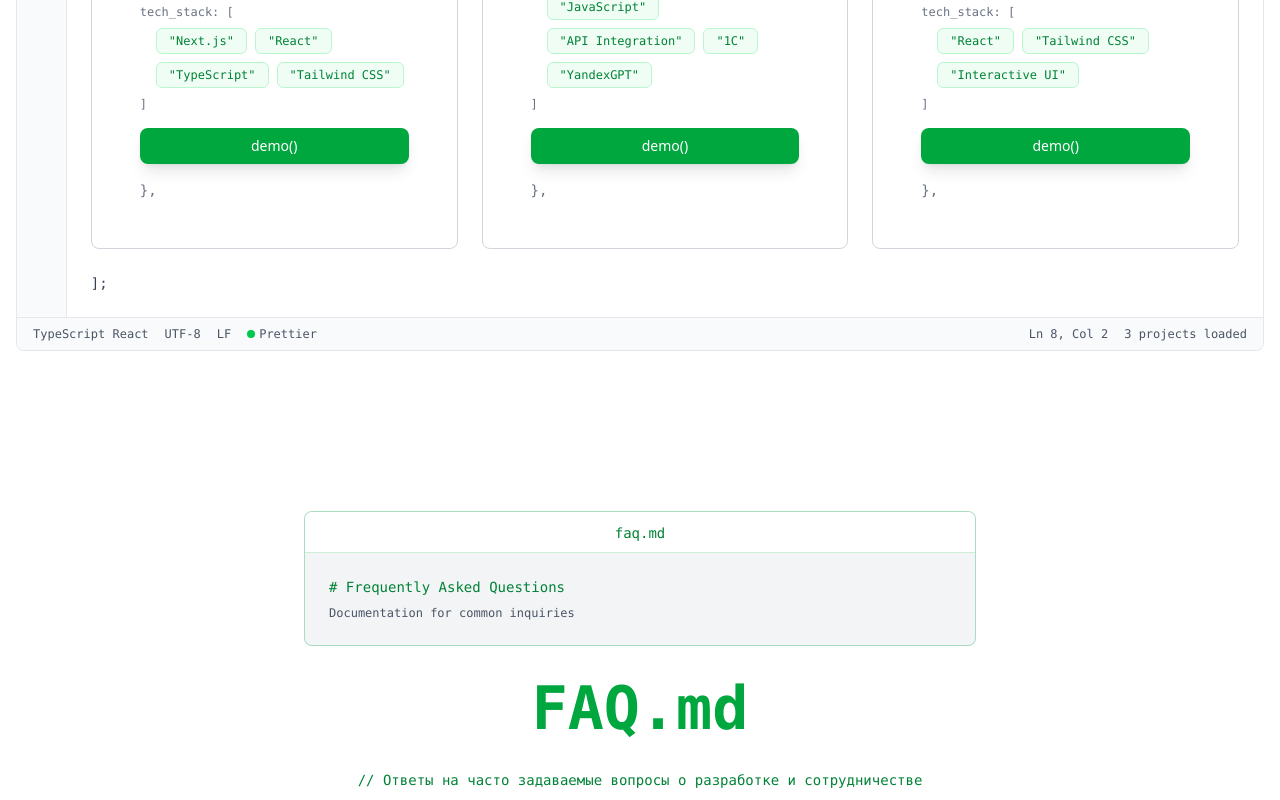
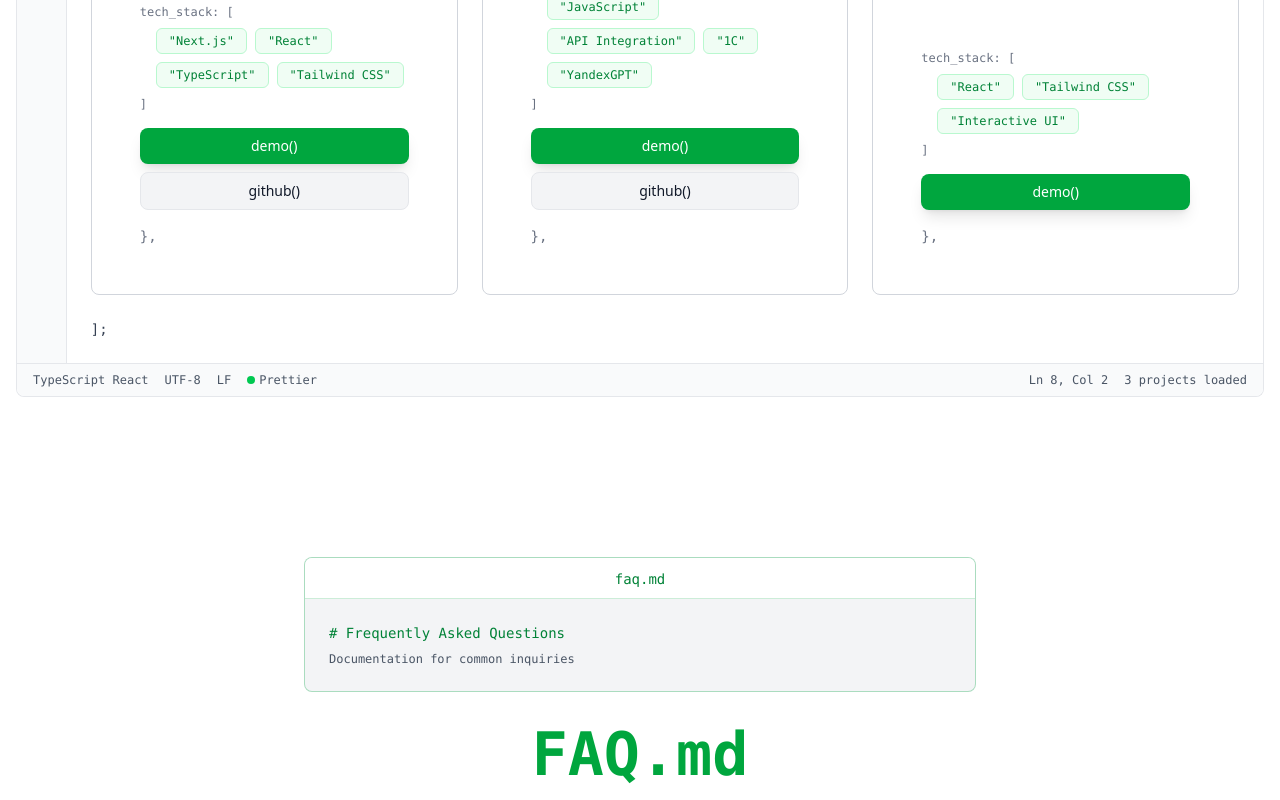
Before and after one commit to zerop913/zerop-portfolio, a Next.js app: page / in a window 1280 px wide. Shown: the part 1440-2240 px from the top of the page. Built offline with nearby package versions, Linux system fonts and the light colour scheme.

Commit message:
updated styles and added links

```diff
--- a/src/app/globals.css
+++ b/src/app/globals.css
@@ -11,19 +11,26 @@ body {
   font-family: var(--font-geist-sans), Arial, Helvetica, sans-serif;
 }
 
-/* Dark theme styles */
 body.dark {
   --background: #0a0a0a;
   --foreground: #ededed;
 }
 
-/* Smooth transitions for theme switching */
 * {
   transition: background-color 0.3s ease, color 0.3s ease,
     border-color 0.3s ease;
 }
 
-/* Custom animations - smooth and code-themed */
+::selection {
+  background-color: rgba(34, 197, 94, 0.3);
+  color: var(--foreground);
+}
+
+body.dark ::selection {
+  background-color: rgba(34, 197, 94, 0.4);
+  color: var(--foreground);
+}
+
 @keyframes fade-in {
   from {
     opacity: 0;
@@ -157,7 +164,6 @@ body.dark {
   }
 }
 
-/* Terminal animations and effects */
 @keyframes scan-line {
   0% {
     top: 0%;
@@ -224,7 +230,6 @@ body.dark {
   animation: code-scroll 20s linear infinite;
 }
 
-/* Animation classes */
 .animate-fade-in {
   animation: fade-in 1s ease-out forwards;
 }
@@ -249,7 +254,6 @@ body.dark {
   animation: blink 1s infinite;
 }
 
-/* Code editor styling */
 .code-editor {
   font-family: "SF Mono", "Monaco", "Inconsolata", "Roboto Mono", "Courier New",
     monospace;
@@ -266,7 +270,6 @@ body.dark {
   font-style: italic;
 }
 
-/* Terminal styling */
 .terminal-window {
   font-family: "SF Mono", "Monaco", "Inconsolata", "Roboto Mono", "Courier New",
     monospace;
@@ -307,7 +310,6 @@ body.dark {
   line-height: 1.5;
 }
 
-/* Smooth hover effects */
 .hover-lift {
   transition: transform 0.3s ease, box-shadow 0.3s ease;
 }
@@ -317,7 +319,6 @@ body.dark {
   box-shadow: 0 8px 25px rgba(0, 0, 0, 0.15);
 }
 
-/* Button animations */
 .btn-scale {
   transition: transform 0.2s ease;
 }
@@ -330,7 +331,6 @@ body.dark {
   transform: scale(0.98);
 }
 
-/* Card animations */
 .card-hover {
   transition: all 0.3s ease;
 }
@@ -340,7 +340,6 @@ body.dark {
   box-shadow: 0 12px 30px rgba(0, 0, 0, 0.1);
 }
 
-/* Code syntax highlighting */
 .code-keyword {
   color: #c792ea;
 }
@@ -360,7 +359,6 @@ body.dark {
   color: #89ddff;
 }
 
-/* Loading animations */
 .loading-dots::after {
   content: "";
   animation: loading-dots 1.5s infinite;
@@ -383,7 +381,6 @@ body.dark {
   }
 }
 
-/* Scroll animations */
 .scroll-fade-in {
   opacity: 0;
   transform: translateY(50px);
@@ -395,7 +392,6 @@ body.dark {
   transform: translateY(0);
 }
 
-/* Green accent colors */
 .text-accent {
   color: #10b981;
 }
@@ -406,7 +402,6 @@ body.dark {
   border-color: #10b981;
 }
 
-/* Dark mode friendly */
 @media (prefers-color-scheme: dark) {
   :root {
     --background: #0a0a0a;
@@ -414,7 +409,6 @@ body.dark {
   }
 }
 
-/* Custom scrollbar */
 ::-webkit-scrollbar {
   width: 8px;
 }
@@ -453,7 +447,6 @@ body.dark {
   color: #0891b2;
 }
 
-/* Dark theme syntax highlighting */
 @media (prefers-color-scheme: dark) {
   .syntax-comment {
     color: #9ca3af;
@@ -480,7 +473,6 @@ body.dark {
   }
 }
 
-/* Terminal styling */
 .terminal-window {
   background: #1a1a1a;
   border: 1px solid #333;
@@ -528,14 +520,12 @@ body.dark {
   line-height: 1.5;
 }
 
-/* Typing cursor effect */
 .typing-cursor::after {
   content: "|";
   animation: blink 1s infinite;
   color: #00ff00;
 }
 
-/* Code block styling */
 .code-block {
   background: #f8f9fa;
   border: 1px solid #e9ecef;
@@ -556,7 +546,6 @@ body.dark {
   }
 }
 
-/* Grid pattern for background */
 .bg-grid-pattern {
   background-image: linear-gradient(rgba(0, 0, 0, 0.02) 1px, transparent 1px),
     linear-gradient(90deg, rgba(0, 0, 0, 0.02) 1px, transparent 1px);
@@ -573,7 +562,6 @@ body.dark {
   }
 }
 
-/* Animation classes */
 .animate-fade-in {
   animation: fade-in 0.8s ease-out forwards;
 }
@@ -594,7 +582,6 @@ body.dark {
   animation: scroll-fade 0.8s ease-out forwards;
 }
 
-/* Hover effects */
 .hover-lift {
   transition: transform 0.3s ease, box-shadow 0.3s ease;
 }
@@ -610,7 +597,6 @@ body.dark {
   }
 }
 
-/* Button styles with code theme */
 .btn-code {
   font-family: "SF Mono", "Monaco", "Inconsolata", "Roboto Mono", "Courier New",
     monospace;
@@ -643,12 +629,10 @@ body.dark {
   left: 100%;
 }
 
-/* Smooth scrolling */
 html {
   scroll-behavior: smooth;
 }
 
-/* Custom scrollbar */
 ::-webkit-scrollbar {
   width: 6px;
 }
@@ -676,7 +660,6 @@ html {
   }
 }
 
-/* Intersection observer animations */
 .fade-in-on-scroll {
   opacity: 0;
   transform: translateY(30px);
@@ -688,7 +671,6 @@ html {
   transform: translateY(0);
 }
 
-/* Utility classes for extreme effects */
 .matrix-bg {
   position: absolute;
   top: 0;
@@ -791,7 +773,6 @@ html {
   animation: circuit-flow 3s ease-in-out infinite;
 }
 
-/* Extreme grid background */
 .cyber-grid {
   background-image: linear-gradient(rgba(0, 255, 0, 0.03) 1px, transparent 1px),
     linear-gradient(90deg, rgba(0, 255, 0, 0.03) 1px, transparent 1px);
@@ -799,7 +780,6 @@ html {
   animation: grid-pattern 4s ease-in-out infinite alternate;
 }
 
-/* Terminal-style elements */
 .terminal-window {
   background: #000;
   border: 1px solid #333;
--- a/src/components/sections/Projects.tsx
+++ b/src/components/sections/Projects.tsx
@@ -314,17 +314,29 @@ const Projects = () => {
                           </div>
                         </div>{" "}
                         {/* Action Buttons */}
-                        <div className="flex space-x-3 mt-auto">
+                        <div className="flex flex-col space-y-2 mt-auto">
                           {project.liveUrl && (
                             <Button
                               variant="primary"
                               size="sm"
-                              className="flex-1"
+                              className="w-full"
                               onClick={() =>
                                 window.open(project.liveUrl, "_blank")
                               }
                             >
                               demo()
+                            </Button>
+                          )}
+                          {project.githubUrl && (
+                            <Button
+                              variant="secondary"
+                              size="sm"
+                              className="w-full"
+                              onClick={() =>
+                                window.open(project.githubUrl, "_blank")
+                              }
+                            >
+                              github()
                             </Button>
                           )}
                         </div>
--- a/src/data/projects.ts
+++ b/src/data/projects.ts
@@ -6,6 +6,7 @@ export const projects = [
       "Разработка полнофункционального интернет-магазина по продаже персональных компьютеров с современным интерфейсом и удобной навигацией.",
     technologies: ["Next.js", "React", "TypeScript", "Tailwind CSS"],
     liveUrl: "https://only-pc.ru",
+    githubUrl: "https://github.com/zerop913/only-pc-next.js",
     category: "E-commerce",
   },
   {
@@ -15,6 +16,7 @@ export const projects = [
       "Решение для интеграции системы 1С с искусственным интеллектом YandexGPT для автоматизации бизнес-процессов.",
     technologies: ["JavaScript", "API Integration", "1C", "YandexGPT"],
     liveUrl: "https://1c-yandex-cloud.vercel.app/",
+    githubUrl: "https://github.com/zerop913/1c-yandex-cloud",
     category: "Integration",
   },
   {
```
Also changed, not shown: public/apple-touch-icon.svg (added), public/favicon.svg (added).
